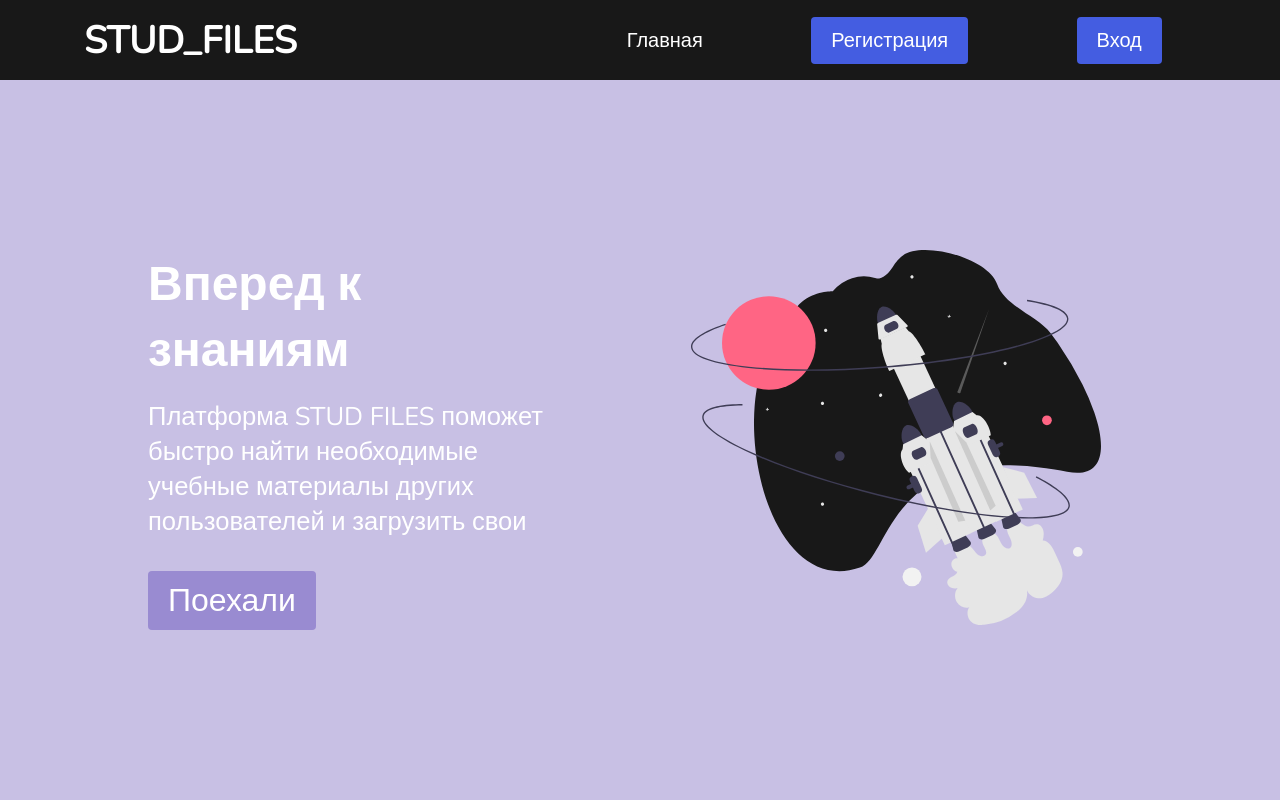
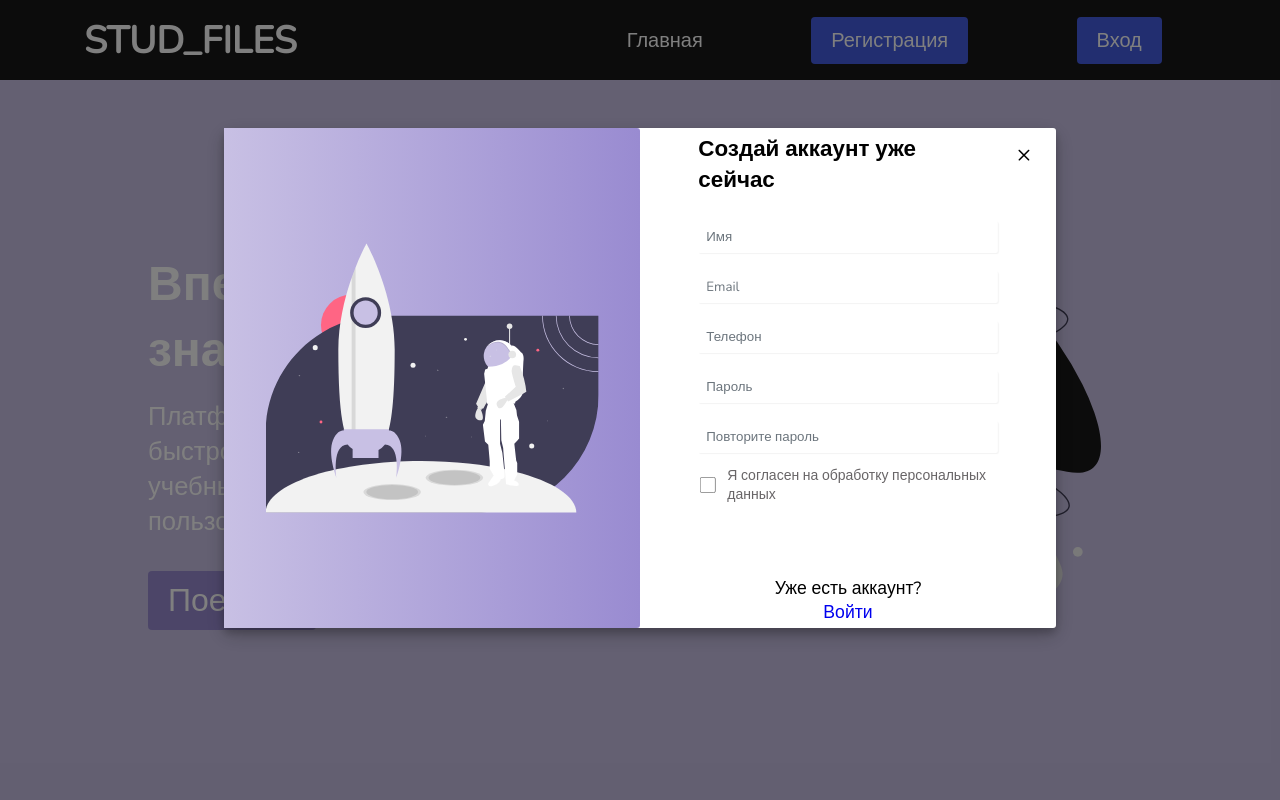
Before and after one commit to AnnPestova/LR2, a plain HTML site: page index.html in a window 1280 px wide. Both pictures are taken after a click on the link "Регистрация". Shown: the top 800 px of the page. Drawn offline with nearby package versions, Linux system fonts and the light colour scheme.

Commit message:
Update index.html

```diff
--- a/index.html
+++ b/index.html
@@ -49,7 +49,7 @@
 
 
 <!-- Modal1 -->
-<div class="modal" id="email-modal-form">
+<div class="modal" id="email-modal">
     <div class="modal-content">
         <span  class="close-btn" style="position: absolute;top: 2%;right: 3%;font-size: 1.5rem;z-index: 1;">&times;</span>
         <div class="modal-content-left">
```
